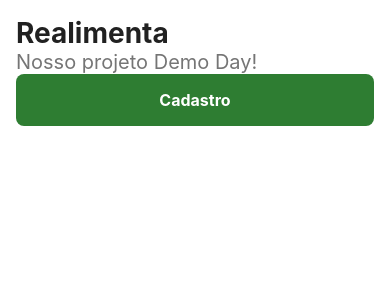
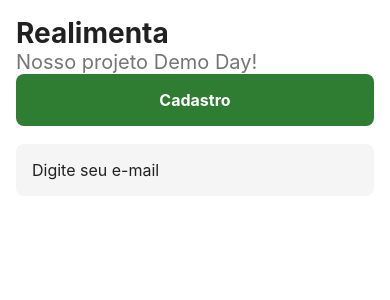
Before and after one commit to ApoteoseTeam/app-realimenta, a React Native app: screen / in a window 390 px wide. Shown: the top 300 px of the page. Built offline with nearby package versions, Linux system fonts and the light colour scheme.

Commit message:
feat(input) criação e estilização do input

```diff
--- a/src/App.tsx
+++ b/src/App.tsx
@@ -2,6 +2,7 @@ import { StatusBar } from 'expo-status-bar';
 import { View, Text, StyleSheet, ScrollView } from "react-native";
 import { globalStyles } from './theme/global';
 import {Button} from './components/button'
+import { Input } from './components/input';
 export default function App() {
   return (
     <ScrollView>
@@ -15,6 +16,8 @@ export default function App() {
       </Text>
 
       <Button label = "Cadastro"/>
+      <br/>
+      <Input placeholder="Digite seu e-mail" keyboardType="email-address"/>
     </View>
     </ScrollView>
   );
--- a/src/components/input.tsx
+++ b/src/components/input.tsx
@@ -0,0 +1,13 @@
+import { TextInput, TextInputProps } from "react-native"
+import { globalStyles } from "../theme/global"
+
+type InputProps = TextInputProps;
+
+export function Input({ style, ...rest }: InputProps) {
+  return (
+    <TextInput
+      style={[globalStyles.input, style]}
+      {...rest}
+    />
+  )
+}
--- a/src/theme/global.ts
+++ b/src/theme/global.ts
@@ -39,4 +39,12 @@ export const globalStyles = StyleSheet.create({
     fontSize: typography.sizes.body,
     fontWeight: typography.weights.bold,
   },
+
+   input: {
+    backgroundColor: colors.surface,
+    padding: spacing.md,
+    borderRadius: 8,
+    fontSize: typography.sizes.body,
+    color: colors.text,
+  },
 });
```
